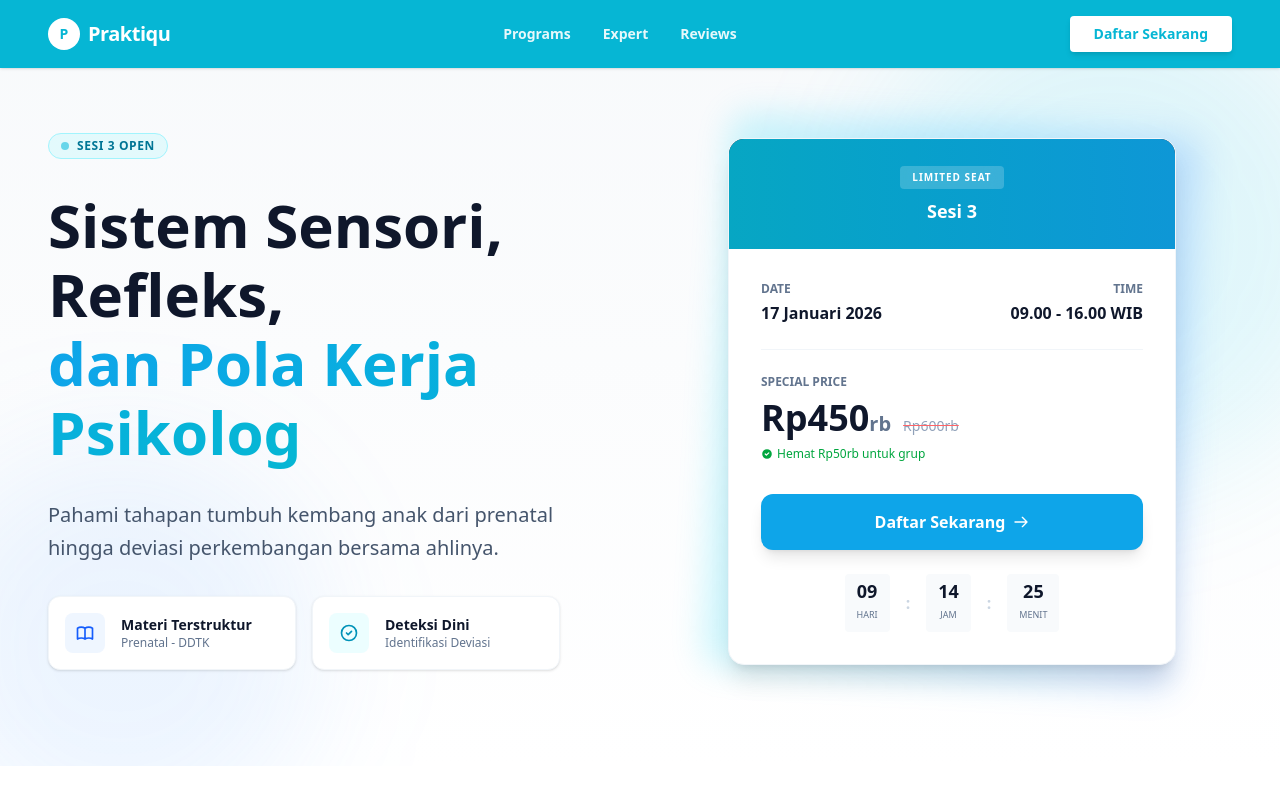
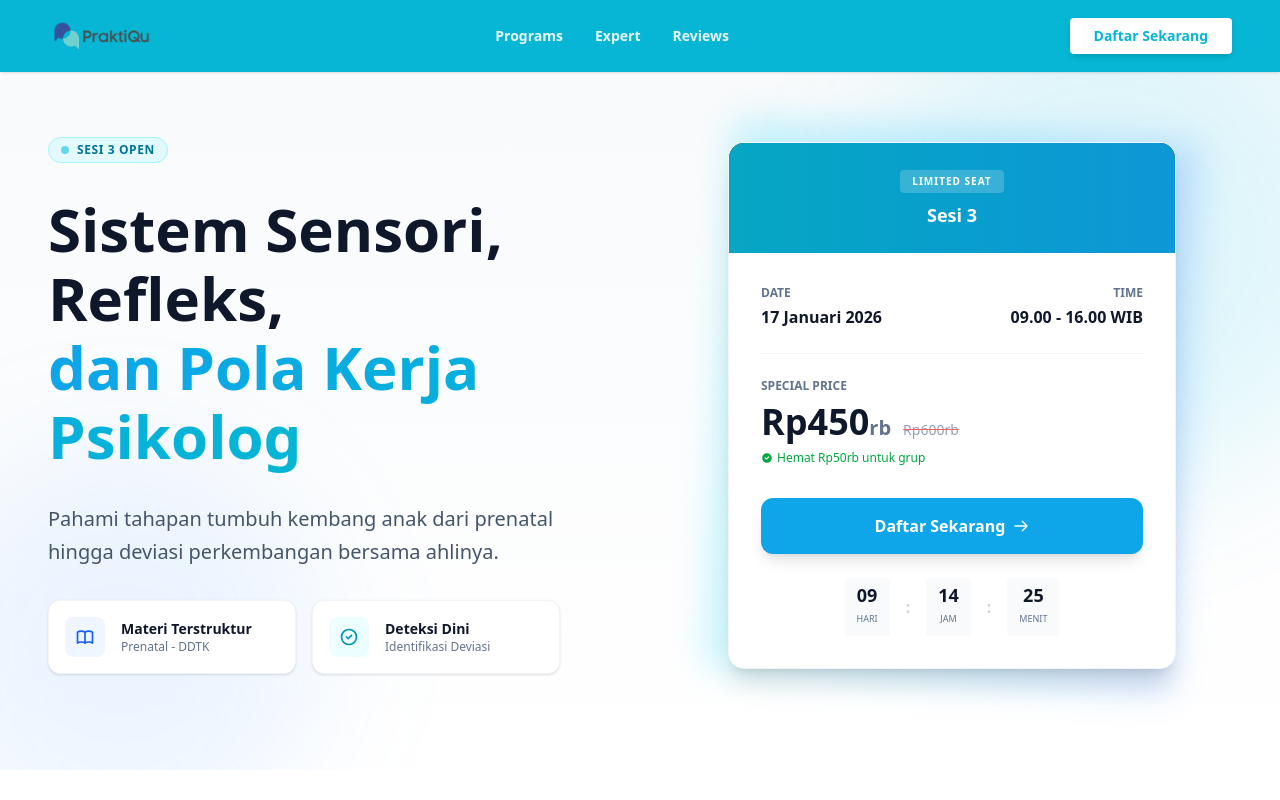
Before and after one commit to websitepraktiqu/marketing, a Next.js app: page / in a window 1280 px wide. Shown: the top 800 px of the page. Built offline with nearby package versions, Linux system fonts and the light colour scheme.

Commit message:
feat: Add initial application layout, navigation bar, footer, and associated assets.

```diff
--- a/app/layout.tsx
+++ b/app/layout.tsx
@@ -7,6 +7,9 @@
 export const metadata: Metadata = {
   title: "Praktiqu - Pendekatan Interdisiplin Masalah Tumbuh Kembang Anak",
   description: "Webinar tentang masalah tumbuh kembang dan deviasi perkembangan anak.",
+  icons: {
+    icon: "/icon.png",
+  },
 };
 
 export default function RootLayout({
--- a/components/Footer.tsx
+++ b/components/Footer.tsx
@@ -1,10 +1,19 @@
+import Image from 'next/image';
+
+import Image from 'next/image';
+
 export default function Footer() {
     return (
         <footer className="bg-slate-900 text-slate-400 py-12 px-6 md:px-12 text-sm text-center md:text-left border-t-4 border-[#06b6d4]">
             <div className="max-w-7xl mx-auto flex flex-col md:flex-row justify-between items-center gap-6">
                 <div className="flex items-center gap-2 mb-4 md:mb-0">
-                    <div className="w-8 h-8 bg-[#06b6d4] text-white rounded-full flex items-center justify-center font-bold">P</div>
-                    <span className="text-white font-bold text-lg">Praktiqu</span>
+                    <Image
+                        src="/logo.png"
+                        alt="Praktiqu Logo"
+                        width={120}
+                        height={32}
+                        className="h-8 w-auto brightness-0 invert"
+                    />
                 </div>
 
                 <div className="flex flex-wrap justify-center gap-8">
--- a/components/Navbar.tsx
+++ b/components/Navbar.tsx
@@ -1,13 +1,19 @@
 import Link from 'next/link';
+import Image from 'next/image';
+import Image from 'next/image';
 
 export default function Navbar() {
   return (
     <nav className="w-full bg-[#06b6d4] py-4 px-6 md:px-12 flex justify-between items-center sticky top-0 z-50 shadow-sm text-white">
       <div className="flex items-center gap-2">
-        <div className="w-8 h-8 bg-white rounded-full flex items-center justify-center text-[#06b6d4] font-bold text-sm">
-          P
-        </div>
-        <span className="font-bold text-xl tracking-tight text-white">Praktiqu</span>
+        <Image
+          src="/logo.png"
+          alt="Praktiqu Logo"
+          width={150}
+          height={40}
+          className="h-10 w-auto"
+          priority
+        />
       </div>
 
       <div className="hidden md:flex gap-8 text-sm font-semibold text-white/90">
```
Also changed, not shown: public/icon.png (added), public/logo.png (added).
